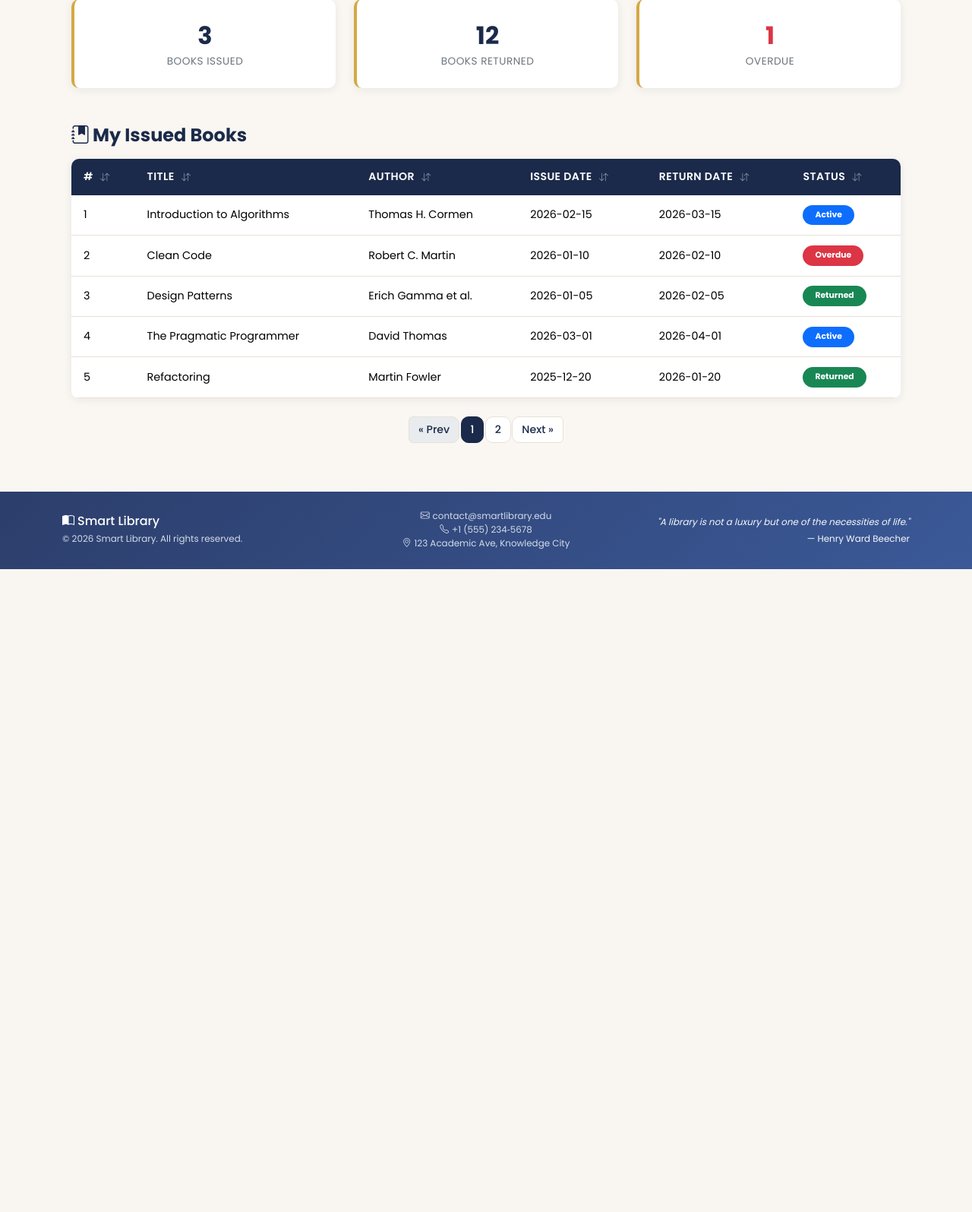
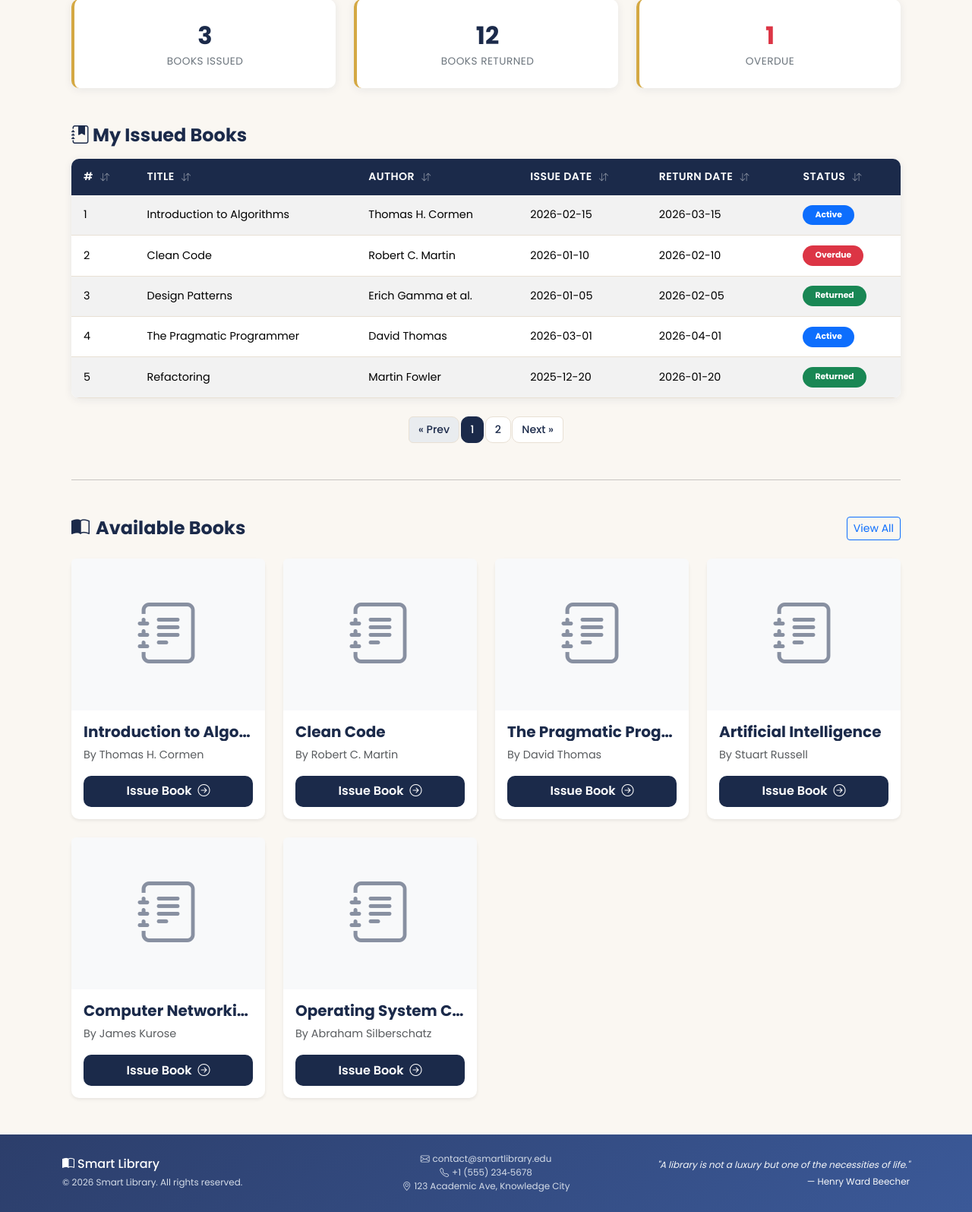
Before and after one commit to AdityaKarippadathUdai/Full-Stack-Project, a Flask app: page /dashboard in a window 1280 px wide. Shown: the part 277-1872 px from the top of the page at 76% size. Before the commit the page ends 1026 px from the top, so only its background shows below. Run offline with Flask 3, Linux system fonts and the light colour scheme.

Commit message:
Added a user dash board section with ability to view available books and request to borrow books as well

```diff
--- a/app.py
+++ b/app.py
@@ -47,7 +47,9 @@ def register():
 def dashboard():
     return render_template("dashboard.html",
                            user={"name": "John Doe", "books_issued": 3, "books_returned": 12, "overdue": 1},
-                           issued_books=SAMPLE_ISSUED)
+                           issued_books=SAMPLE_ISSUED,
+                           books=SAMPLE_BOOKS)
+
 
 @app.route("/admin")
 def admin_dashboard():
--- a/static/js/script.js
+++ b/static/js/script.js
@@ -228,6 +228,18 @@ $(function () {
     }, 1200);
   });
 
+  // Confirm issuing a book
+  $(document).on('click', '.btn-issue-book', function (e) {
+    var title = $(this).data('title');
+    if (confirm('Are you sure you want to issue "' + title + '"?')) {
+      // Typically an ajax call or form submission would happen here.
+      // For this static preview, we'll just show an alert or redirect to the success page.
+      window.location.href = '/success';
+    } else {
+      e.preventDefault();
+    }
+  });
+
   // Auto-dismiss alerts after 5 s
   setTimeout(function () {
     $('.alert-dismissible').alert('close');
--- a/templates/dashboard.html
+++ b/templates/dashboard.html
@@ -48,7 +48,7 @@
 
   <div class="table-container">
     <div class="table-responsive">
-      <table class="table table-hover align-middle" id="issuedBooksTable">
+      <table class="table table-hover table-striped align-middle" id="issuedBooksTable">
         <thead>
           <tr>
             <th data-sort="id"># <i class="bi bi-arrow-down-up sort-icon"></i></th>
@@ -128,7 +128,7 @@
   </div>
 
   <!-- Pagination -->
-  <nav class="mt-4" aria-label="My books pagination">
+  <nav class="mt-4 mb-5" aria-label="My books pagination">
     <ul class="pagination justify-content-center">
       <li class="page-item disabled"><a class="page-link" href="#">&laquo; Prev</a></li>
       <li class="page-item active"><a class="page-link" href="#">1</a></li>
@@ -137,5 +137,36 @@
     </ul>
   </nav>
 
+  <!-- ===== Available Books Section ===== -->
+  <hr class="my-5">
+  <div class="d-flex justify-content-between align-items-center mb-4">
+    <h4 class="fw-bold mb-0" style="color:var(--primary)">
+      <i class="bi bi-book-half me-2"></i>Available Books
+    </h4>
+    <a href="{{ url_for('index') }}#books" class="btn btn-outline-primary btn-sm">View All</a>
+  </div>
+
+  <div class="row row-cols-1 row-cols-sm-2 row-cols-md-3 row-cols-lg-4 g-4">
+    {% for book in books %}
+    {% if book.available %}
+    <div class="col">
+      <div class="card h-100 book-card shadow-sm border-0">
+        <!-- Placeholder for Cover Image -->
+        <div class="bg-light d-flex align-items-center justify-content-center rounded-top" style="height: 200px; color: var(--primary);">
+          <i class="bi bi-journal-text display-1 opacity-50"></i>
+        </div>
+        <div class="card-body d-flex flex-column">
+          <h5 class="card-title fw-bold text-truncate" title="{{ book.title }}">{{ book.title }}</h5>
+          <p class="card-text text-muted small mb-3 flex-grow-1">By {{ book.author }}</p>
+          <button class="btn btn-primary-custom w-100 mt-auto btn-issue-book" data-title="{{ book.title }}">
+            Issue Book <i class="bi bi-arrow-right-circle ms-1"></i>
+          </button>
+        </div>
+      </div>
+    </div>
+    {% endif %}
+    {% endfor %}
+  </div>
+
 </div>
 {% endblock %}
```
